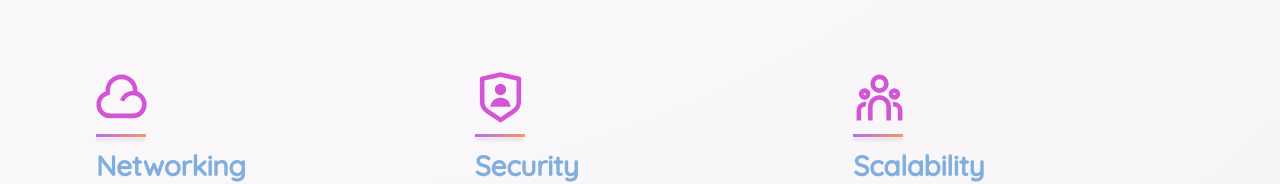
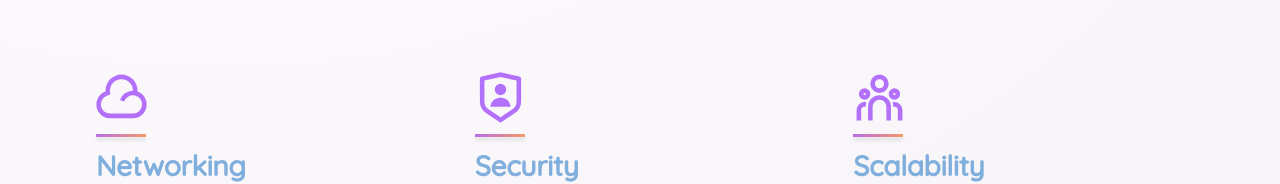
Before and after one commit to gchang2004/gchang2004.github.io, a React (Create React App) app: page / in a window 1280 px wide. Shown: the part 1586-1770 px from the top of the page. Built offline with nearby package versions, Linux system fonts and the light colour scheme.

Commit message:
update 1.64

```diff
--- a/src/components/brand/Brand.jsx
+++ b/src/components/brand/Brand.jsx
@@ -90,8 +90,10 @@ const Brand = () => {
             </div>
           </div>
         </Marquee>
+      </div>
 
-      </div>
+      {/*Because of the sticky navBAR, the ID position is adjusted for optimal positioning*/}
+      <div className="placeholder" id="whatNextensio"></div>
 
     </div>
   )
--- a/src/containers/blog/Blog.jsx
+++ b/src/containers/blog/Blog.jsx
@@ -11,7 +11,7 @@ const Blog = () => {
   const { t } = useTranslation();
 
   return (
-    <div className="nextensio__blog section__padding" id="blog" >
+    <div className="nextensio__blog section__padding">
         {/*Blog title*/}
         <div className="nextensio__blog-heading">
           <h1 className="gradient__text">{t('blog-heading-1')}<br />{t('blog-heading-2')}</h1>
--- a/src/containers/features/Features.jsx
+++ b/src/containers/features/Features.jsx
@@ -10,9 +10,7 @@ const Features = () => {
   const { t } = useTranslation();
 
   return (
-    <div className="nextensio__features section__padding"
-        id="features"
-        style={{ backgroundImage: `url(${space})` }}>
+    <div className="nextensio__features section__padding" style={{ backgroundImage: `url(${space})` }}>
       {/*Maing Features Heading + Subheading */}
       <div className="nextensio__features-heading">
         <h2>🚀</h2>
@@ -20,6 +18,9 @@ const Features = () => {
       </div>
       <h3>{t('features-content')}</h3>
       <p>{t('features-link')}</p>
+
+      {/*Because of the sticky navBAR, the ID position is adjusted for optimal positioning*/}
+      <div className="placeholder" id="possibility"></div>
     </div>
   )
 }
--- a/src/containers/possibility/Possibility.jsx
+++ b/src/containers/possibility/Possibility.jsx
@@ -13,7 +13,7 @@ const Possibility = () => {
   const { t } = useTranslation();
 
   return (
-    <div className="nextensio__possibility section__padding" id="possibility">
+    <div className="nextensio__possibility section__padding">
         {/*Container #1*/}
         <div className="nextensio__possibility_rightText">
           {/*Image*/}
@@ -70,6 +70,9 @@ const Possibility = () => {
 
         </div>
 
+        {/*Because of the sticky navBAR, the ID position is adjusted for optimal positioning*/}
+        <div className="placeholder" id="blog"></div>
+
     </div>
   )
 }
--- a/src/containers/possibility/possibility.css
+++ b/src/containers/possibility/possibility.css
@@ -11,7 +11,7 @@
 }
 
 /*Display setings for last container*/
-.nextensio__possibility_rightText:last-child {
+.nextensio__possibility_rightText:nth-last-child(2) {
     margin-bottom: unset;
 }
 
--- a/src/containers/whatNextensio/WhatNextensio.jsx
+++ b/src/containers/whatNextensio/WhatNextensio.jsx
@@ -12,7 +12,7 @@ const WhatNextensio = () => {
   const { t } = useTranslation();
 
   return (
-    <div className="nextensio__whatNextensio section__padding" id='whatNextensio'>
+    <div className="nextensio__whatNextensio section__padding">
       {/*About Nextensio => primary statement*/}
       <div className="nextensio__whatNextensio-feature" >
         {/*NOTE => not using the imported FEATURE component*/}
@@ -59,8 +59,10 @@ const WhatNextensio = () => {
               <Feature title={t('main-container-title-3')} text={t('main-container-text-3')}/>
             </div>
           </div>
+      </div>
 
-      </div>
+      {/*Because of the sticky navBAR, the ID position is adjusted for optimal positioning*/}
+      <div className="placeholder" id="features"></div>
 
     </div>
   )
--- a/src/index.css
+++ b/src/index.css
@@ -11,7 +11,7 @@
   /*Palette Colors*/
   --color-primary: black;
   --color-secondary: rgb(129, 175, 221);
-  --color-tertiary: rgb(209, 85, 213);
+  --color-tertiary: #ae67faee;
   --color-icon: #999999;
 
   /*Header + Footer*/
@@ -23,7 +23,7 @@
   /*Palette Colors*/
   --color-primary: rgba(255, 255, 255, 0.85);
   --color-secondary: rgba(129, 175, 221, 0.90);
-  --color-tertiary: rgba(255, 150, 255, 0.85);
+  --color-tertiary: #ae67fa;
   --color-icon: #BFBFBF;
 
   /*Header + Footer*/
```
Also changed, not shown: src/assets/mainPage.PNG, 1 other file (tests, documents, lock files or other folders).
